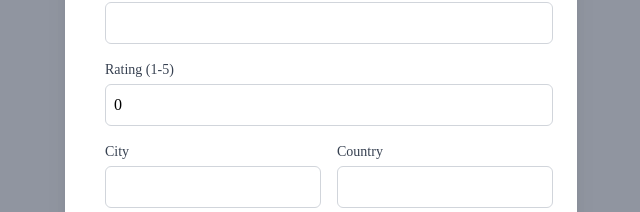
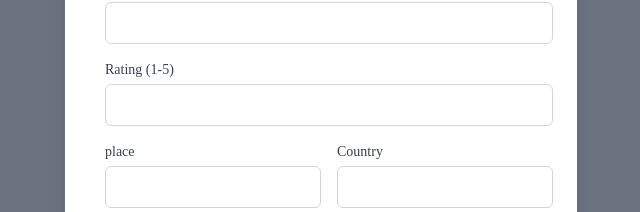
Before and after one commit to GrujicDejan/pizza-time, a Next.js app: page / in a window 1280 px wide. Both pictures are taken after a click on the button "Add New Review". Shown: the part 192-404 px from the top of the page, without its empty margins (319-959 px from the left). Built offline with nearby package versions, Linux system fonts and the light colour scheme; no server answers; the database is empty.

Commit message:
changed & updated api call

```diff
--- a/src/app/components/AddReviewModal.tsx
+++ b/src/app/components/AddReviewModal.tsx
@@ -1,5 +1,5 @@
 import React, { useState } from "react";
-import fetchRestaurantReviews from "../pages/api/FetchRestaurantReviews";
+import { addRestuarantReview } from "../pages/api/addRestuarantReview";
 
 interface AddReviewModalProps {
   isOpen: boolean;
@@ -7,26 +7,26 @@ interface AddReviewModalProps {
 }
 
 interface FormData {
-  restaurantName: string;
-  pizzaType: string;
-  city: string;
-  country: string;
-  visitDate: string; // Dodajemo polje za unos datuma posete
-  rating: number;
+  restaurantName: any;
+  pizzaType: any;
+  place: any;
+  country: any;
+  visitDate: any;
+  rating: any;
 }
+
+const today = new Date();
+const defaultDate = today.toISOString().split("T")[0];
 
 const AddReviewModal: React.FC<AddReviewModalProps> = ({ isOpen, onClose }) => {
   const initialFormData: FormData = {
     restaurantName: "",
     pizzaType: "",
-    city: "",
+    place: "",
     country: "",
-    visitDate: "", // Inicijalna vrednost za datum posete
-    rating: 0,
+    visitDate: defaultDate,
+    rating: "",
   };
-
-  const today = new Date();
-  const defaultDate = today.toISOString().split("T")[0];
 
   const [formData, setFormData] = useState(initialFormData);
 
@@ -41,23 +41,40 @@ const AddReviewModal: React.FC<AddReviewModalProps> = ({ isOpen, onClose }) => {
     e.preventDefault();
 
     try {
-      const response = await fetch("/api/addRestuarantReview", {
-        method: "POST",
-        headers: {
-          "Content-Type": "application/json",
-        },
-        body: JSON.stringify(formData),
-      });
+      // const response = await fetch("/api/addRestuarantReview", {
+      //   method: "POST",
+      //   headers: {
+      //     "Content-Type": "application/json",
+      //   },
+      //   body: JSON.stringify(formData),
+      // });
 
-      if (response.ok) {
-        // Uspešno dodavanje recenzije
-        console.log("Review added successfully!");
-        setFormData(initialFormData);
-        onClose();
-      } else {
-        // Greška prilikom dodavanja recenzije
-        console.error("Failed to add review", response);
-      }
+      const response = async () => {
+        try {
+            const res = await addRestuarantReview({
+                method: 'POST',
+                body: formData,
+            });
+            console.log(res);
+            setFormData(initialFormData);
+            onClose();
+        } catch (error) {
+            console.error('Error adding review:', error);
+        }
+    };
+
+    response();
+
+
+      // if (response) {
+      //   // Uspešno dodavanje recenzije
+      //   console.log("Review added successfully!");
+      //   setFormData(initialFormData);
+      //   onClose();
+      // } else {
+      //   // Greška prilikom dodavanja recenzije
+      //   console.error("Failed to add review", response);
+      // }
     } catch (error) {
       console.error("Error adding review:", error);
     }
@@ -71,7 +88,7 @@ const AddReviewModal: React.FC<AddReviewModalProps> = ({ isOpen, onClose }) => {
     <div className="fixed inset-0 z-10 overflow-y-auto">
       <div className="flex items-center justify-center min-h-screen pt-4 px-4 pb-20 text-center sm:block sm:p-0">
         <div
-          className="fixed inset-0 bg-gray-500 bg-opacity-75 transition-opacity"
+          className="fixed inset-0 bg-gray-500 bg-opaplace-75 transition-opaplace"
           onClick={onClose}
         />
         <div className="inline-block align-bottom bg-white rounded-lg text-left overflow-hidden shadow-xl transform transition-all sm:my-8 sm:align-middle sm:max-w-lg sm:w-full">
@@ -141,17 +158,17 @@ const AddReviewModal: React.FC<AddReviewModalProps> = ({ isOpen, onClose }) => {
                   <div className="grid grid-cols-2 gap-4">
                     <div className="mb-4">
                       <label
-                        htmlFor="city"
+                        htmlFor="place"
                         className="block text-sm font-medium text-gray-700"
                       >
-                        City
+                        place
                       </label>
                       <input
                         type="text"
-                        name="city"
-                        id="city"
+                        name="place"
+                        id="place"
                         className="mt-1 p-2 border border-gray-300 rounded-md w-full"
-                        value={formData.city}
+                        value={formData.place}
                         onChange={handleChange}
                         required
                       />
--- a/src/app/components/restaurantInfo.tsx
+++ b/src/app/components/restaurantInfo.tsx
@@ -34,7 +34,7 @@ const RestaurantInfo: React.FC<Props> = ({
 
   return (
     <div className="mx-4 relative">
-      <div className="h-[300px] bg-cover bg-no-repeat p-4 bg-[url('../../public/images/paper.png')] flex flex-col justify-between">
+      <div className="h-[310px] bg-cover bg-no-repeat p-4 bg-[url('../../public/images/paper.png')] flex flex-col justify-between">
         <div>
           <div className="absolute top-0 right-0 ">
             <img
@@ -49,10 +49,10 @@ const RestaurantInfo: React.FC<Props> = ({
 
           <br />
 
-          <p className="text-gray-600 m-2">
+          <p className="text-gray-600 m-2 max-w-[180px]">
             Place: {place}, {country}
           </p>
-          <p className="text-gray-600 m-2">Pizza Type: {pizzaType}</p>
+          <p className="text-gray-600 m-2 max-w-[180px]">Pizza Type: {pizzaType}</p>
           <p className="text-gray-600 m-2">Visit Date: {visitDate}</p>
 
           <br />
--- a/src/app/pages/api/addRestuarantReview.tsx
+++ b/src/app/pages/api/addRestuarantReview.tsx
@@ -1,18 +1,17 @@
 import supabase from "../supabase";
 
-export default async function addRestuarantReview(req: { method: string; body: { restaurantName: any; pizzaType: any; city: any; country: any; visitDate: any; rating: any; }; }, res: { status: (arg0: number) => { (): any; new(): any; json: { (arg0: { error?: string; message?: string; }): void; new(): any; }; }; }) {
-    console.log("Usao")
+export async function addRestuarantReview(req: { method: string; body: { restaurantName: any; pizzaType: any; place: any; country: any; visitDate: any; rating: any; }; }) {
 
   if (req.method === 'POST') {
       // Dobijanje podataka iz tela zahteva
-        const { restaurantName, pizzaType, city, country, visitDate, rating } = req.body;
+      const { restaurantName, pizzaType, place, country, visitDate, rating } = req.body;
 
       // Dodavanje podataka u Supabase bazu
       const { data, error } = await supabase.from('Restaurant').insert([
         {
           restaurant_name: restaurantName,
           pizza_type: pizzaType,
-            city: city,
+          place: place,
           country: country,
           visit_date: visitDate,
           rating: rating,
@@ -21,12 +20,12 @@ export default async function addRestuarantReview(req: { method: string; body: {
 
       if (error) {
         console.error('Error adding review:', error.message);
-          res.status(500).json({ error: 'Failed to add review' });
+        return { error: 'Failed to add review' };
       } else {
         console.log('Review added successfully:', data);
-          res.status(200).json({ message: 'Review added successfully!' });
+        return { message: 'Review added successfully!' };
       }
     } else {
-        res.status(405).json({ error: 'Method not allowed' });
+      return { error: 'Method not allowed' };
     }
 }
```
Lines whose indentation alone changed are shown as unchanged.
